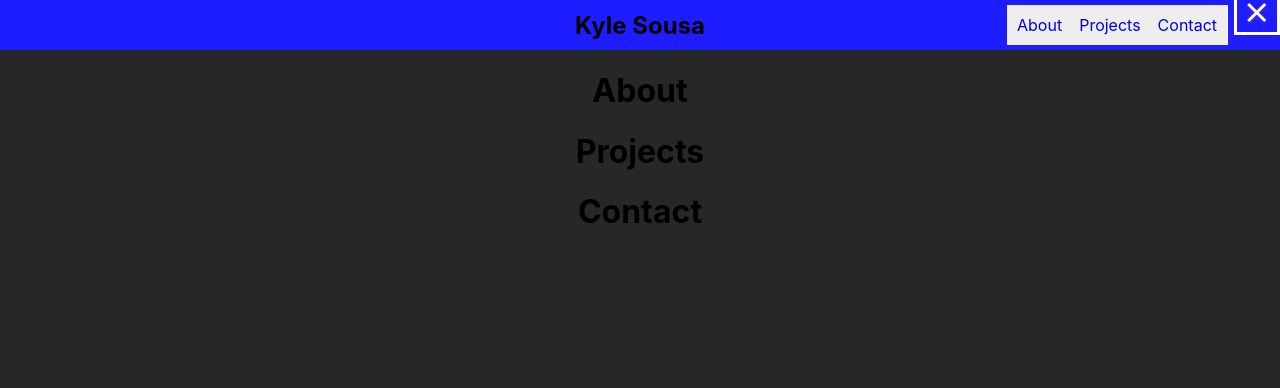
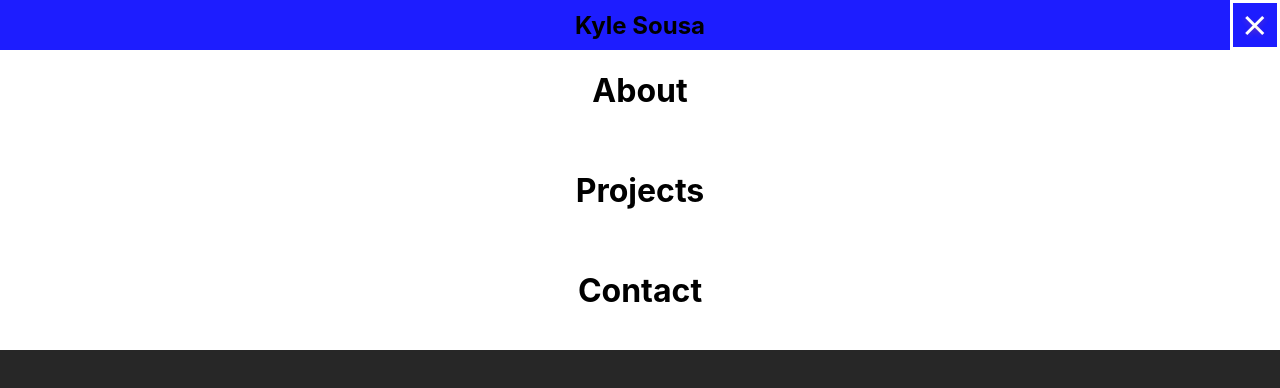
Before and after one commit to AWSMProdigy/updated-portfolio, a React (Create React App) app in the folder my-portfolio/: page / in a window 1280 px wide. Both pictures are taken after a click on the element 1257 px from the left and 25 px from the top of the page. Shown: the top 388 px of the page. Built offline with nearby package versions, Linux system fonts and the light colour scheme.

Commit message:
Menu button now quote on quote sends out the available options

```diff
--- a/my-portfolio/src/App.css
+++ b/my-portfolio/src/App.css
@@ -7,8 +7,8 @@ body {
   display: flex;
   justify-content: center;
   align-items: center;
-  width: 40px;
-  height: 40px;
+  width: 44px;
+  height: 44px;
   cursor: pointer;
   transition: all .2s ease-in-out;
   border: 3px solid #fff
@@ -79,6 +79,7 @@ nav{
 
 .right{
   justify-content: flex-end;
+  align-items: center;
 }
 
 .right i{
@@ -86,9 +87,15 @@ nav{
 }
 
 .nav-links{
-  display: none;
   justify-content: flex-end;
   margin-right: 10px;
+  transition: all .2s ease-in-out;
+}
+
+.nav-links.false{
+  transform: translateX(50px);
+  visibility: hidden;
+  opacity: 0;
 }
 
 .nav-links a{
@@ -131,6 +138,10 @@ nav{
   display: flex;
 }
 
+.mob-false, .mob-true{
+  display: none;
+}
+
 @media (max-width:1280px){
   .nav-links{
     display: none;
@@ -147,13 +158,17 @@ nav{
     width: 100%;
     text-align: center;
     flex-direction: column;
+    display: none;
   }
 
   .right i{
     display: block;
   }
 
-  .true{
+  .false, .true{
+    display: none;
+  }
+  .mob-true{
     display: flex;
   }
 
--- a/my-portfolio/src/App.js
+++ b/my-portfolio/src/App.js
@@ -4,19 +4,19 @@ import 'font-awesome/css/font-awesome.min.css';
 import React, { useState } from "react";
 
 function App() {
-  const [mobile, setMobile] = useState("closed");
+  const [menu, setmenu] = useState("false");
+  const [mobMenu, setMobMenu] = useState("mob-false");
 
-  const showMobile = () =>{
+  const showmenu = () =>{
     const mobBtn = document.querySelector('.mob-btn');
-    const navLinks = document.querySelector('.nav-links')
-    if(mobile === "open"){
-        setMobile("closed")
-        navLinks.classList.remove("true")
+    if(menu === "true"){
+        setmenu("false");
+        setMobMenu("mob-false");
         mobBtn.classList.remove('open');
 
     }else{
-        setMobile("open");
-        navLinks.classList.add("true")
+        setmenu("true");
+        setMobMenu("mob-true");
         mobBtn.classList.add('open');
     }
   }
@@ -28,21 +28,22 @@ function App() {
           <h1>Kyle Sousa</h1>
         </div>
         <div className="right">
-          <ul className="nav-links">
+          <ul className={"nav-links " + menu}>
             <a href="#About">About</a>
             <a href="#Projects">Projects</a>
             <a href="#Contact">Contact</a>
           </ul>
-          <div className='mob-btn' onClick={showMobile}>
+          <div className='mob-btn' onClick={showmenu}>
             <div className="mob-btn__burger"></div>
           </div>
         </div>
         </nav>
-        <div className={"nav-links-mobile " + mobile} onClick={showMobile}>
+        <div className={"nav-links-mobile " + mobMenu} onClick={showmenu}>
           <a href="#About"><h1>About</h1></a>
           <a href="#Projects"><h1>Projects</h1></a>
           <a href="#Contact"><h1>Contact</h1></a>
         </div>
+
       <body>
         <div className="About">
 
```
